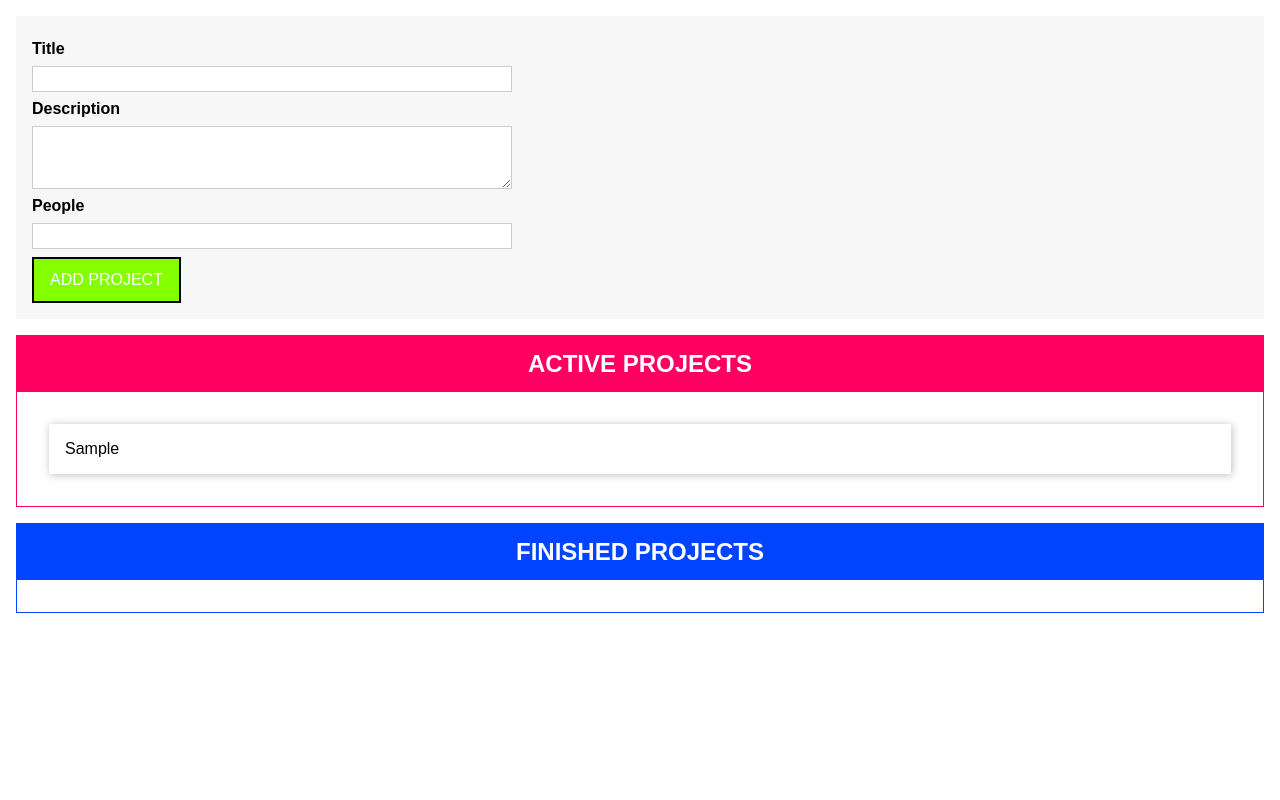
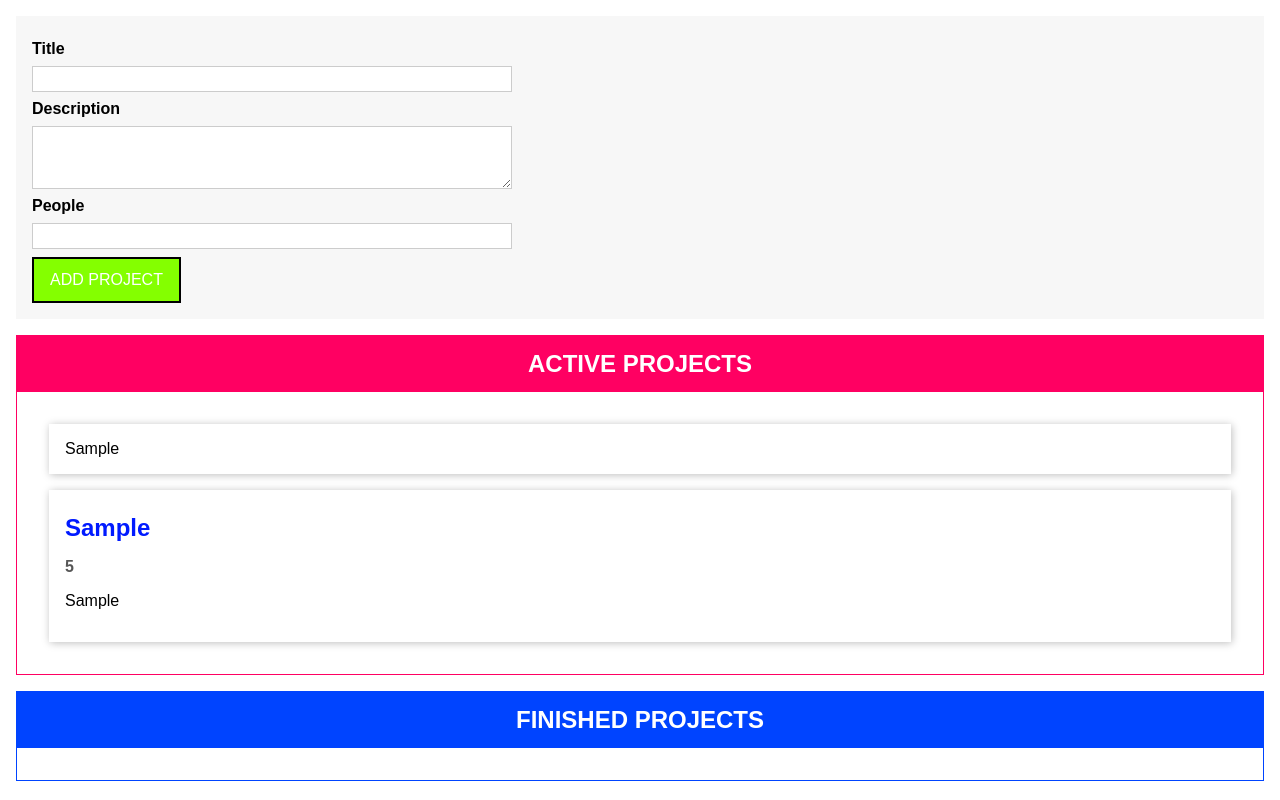
Before and after one commit to naji-alhusami/Drag-Drop-TypeScript-Project, a website with bundled scripts: page index.html in a window 1280 px wide. Both pictures are taken after typing "Sample", "Sample", "5" into the empty fields and a click on the button "ADD PROJECT". Built offline with nearby package versions, Linux system fonts and the light colour scheme.

Commit message:
Test for something

```diff
--- a/index.html
+++ b/index.html
@@ -27,7 +27,11 @@
       </form>
     </template>
     <template id="single-project">
-      <li></li>
+      <li>
+        <h2></h2>
+        <h3></h3>
+        <p></p>
+      </li>
     </template>
     <template id="project-list">
       <section class="projects">
--- a/src/app.ts
+++ b/src/app.ts
@@ -21,7 +21,6 @@ class GeneralState<T> {
   addListener(listenerFn: Listener<T>) {
     this.listeners.push(listenerFn);
   }
-
 }
 
 class ProjectState extends GeneralState<Project> {
@@ -39,8 +38,6 @@ class ProjectState extends GeneralState<Project> {
     this.instance = new ProjectState();
     return this.instance;
   }
-
-
 
   addProject(title: string, description: string, people: number) {
     const newProject = new Project(
@@ -180,6 +177,27 @@ abstract class GeneralClass<T extends HTMLElement, U extends HTMLElement> {
   abstract renderContent(): void; // we added it without any coding to make sure that it should be used in inheritance classes
 }
 
+class ProjectItem extends GeneralClass<HTMLUListElement, HTMLLIElement> {
+  private project: Project;
+
+  constructor(hostId: string, project: Project) {
+    super("single-project", hostId, false, project.id);
+    this.project = project;
+
+    this.configure();
+    this.renderContent();
+  }
+
+  configure() {}
+
+  renderContent() {
+    this.element.querySelector("h2")!.textContent = this.project.title;
+    this.element.querySelector("h3")!.textContent =
+      this.project.people.toString();
+    this.element.querySelector("p")!.textContent = this.project.description;
+  }
+}
+
 class ProjectList extends GeneralClass<HTMLDivElement, HTMLElement> {
   assignedProjects: Project[];
 
@@ -224,6 +242,7 @@ class ProjectList extends GeneralClass<HTMLDivElement, HTMLElement> {
       const listItem = document.createElement("li");
       listItem.textContent = projectItem.title;
       listEl.appendChild(listItem);
+      new ProjectItem(this.element.querySelector('ul')!.id, projectItem);
     }
   }
 }
```
